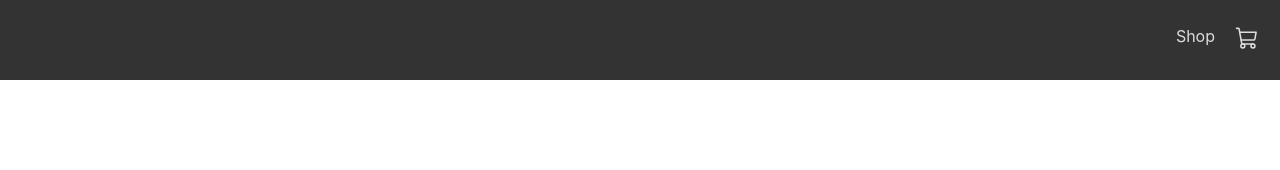
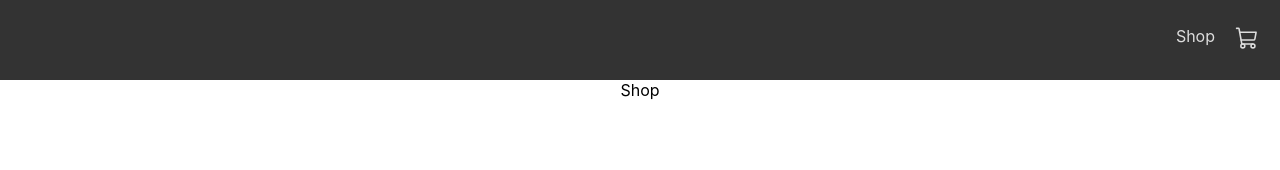
Before and after one commit to Jualolo/shop_, a React (Create React App) app: page / in a window 1280 px wide. Shown: the top 170 px of the page. Built offline with nearby package versions, Linux system fonts and the light colour scheme.

Commit message:
add and routed cart and shop pages

```diff
--- a/src/App.js
+++ b/src/App.js
@@ -1,6 +1,8 @@
 import './App.css';
 import {BrowserRouter as Router, Routes, Route} from "react-router-dom"
 import { Navbar } from './components/navbar';
+import { Cart } from './pages/cart/cart'
+import { Shop } from './pages/shop/shop'
 
 function App() {
   return (
@@ -8,8 +10,8 @@
       <Router>
         <Navbar />
         <Routes>
-          <Route path='/'/>
-          <Route path='/cart'/>
+          <Route path='/' element={<Shop />}/>
+          <Route path='/cart' element={<Cart />}/>
         </Routes>
       </Router>
     </div>
--- /dev/null
+++ b/src/pages/cart/cart.jsx
@@ -0,0 +1,5 @@
+import React from "react";
+
+export const Cart = () => {
+    return <div>Cart</div>
+}
--- /dev/null
+++ b/src/pages/shop/shop.jsx
@@ -0,0 +1,5 @@
+import React from "react";
+
+export const Shop = () => {
+    return <div>Shop</div>
+}
```
